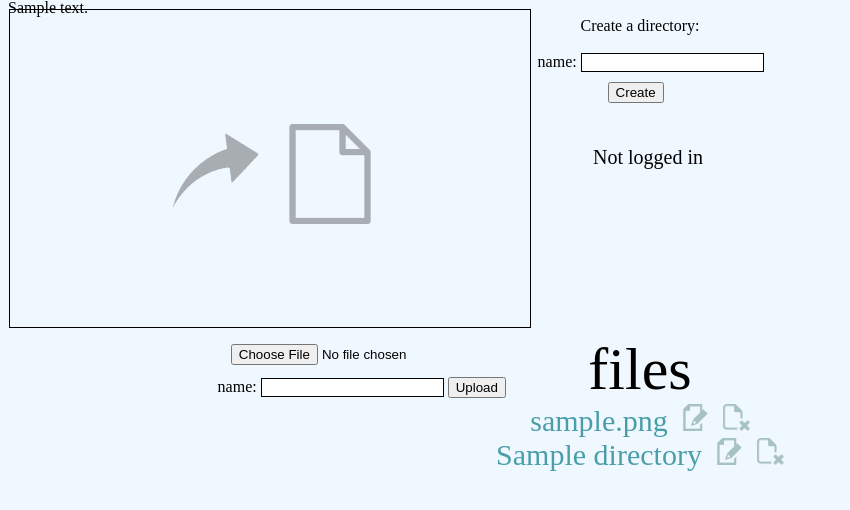
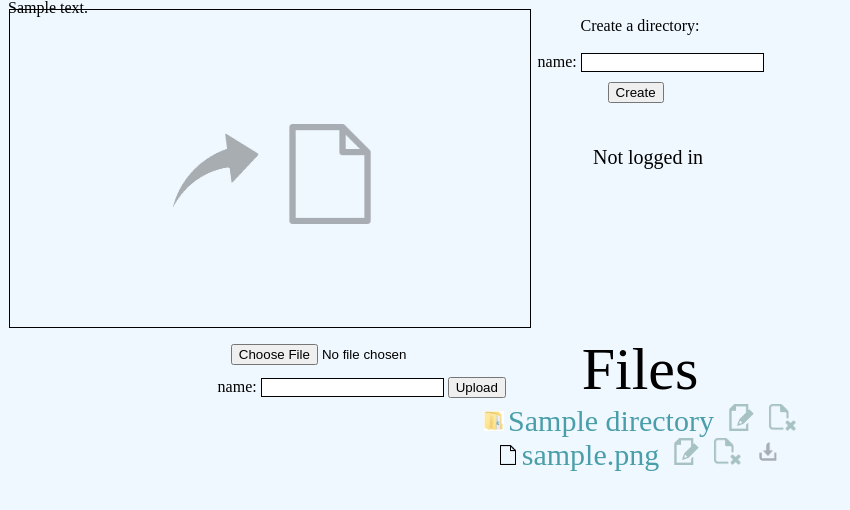
Before and after one commit to Pakopac/filer-final, a PHP site: template views/files.html.twig in a window 1280 px wide. Shown: the part 254-764 px from the top of the page, without its empty margins (0-850 px from the left). Run offline with PHP 8.4, Linux system fonts and the light colour scheme; the template is opened without the code that fills it: most values are stand-ins (such as "Sample title", 1, 10 or a date in 2020); a stand-in replaces the project's code that opens the database connection; some libraries are stand-ins or nearby versions.

Commit message:
Add download function

```diff
--- a/Controller/MainController.php
+++ b/Controller/MainController.php
@@ -81,9 +81,10 @@ class MainController extends BaseController
         }
 
         $FileManager = new FilesManager();
-        list($file,$directory) = $FileManager->listFiles();
+        list($directory,$file) = $FileManager->listFiles();
         $FileManager->rename();
         $FileManager->delete();
+        $FileManager->download();
         $data = ['user' => $_SESSION,
             'file' => $file,
             'directory' => $directory,
--- a/assets/style.css
+++ b/assets/style.css
@@ -186,6 +186,10 @@ input{
     text-align: center;
     font-size: 20px;
 }
+.iconFileList,.icon_dir{
+    width: 20px;
+    height: 20px;
+}
 .list{
     text-decoration: none;
     font-size: 30px;
--- a/views/files.html.twig
+++ b/views/files.html.twig
@@ -1,6 +1,6 @@
 {% extends 'layout.html.twig' %}
 
-{% block page_title %}{{ parent() }} - login{% endblock %}
+{% block page_title %}{{ parent() }} - Files{% endblock %}
 
 {% block content %}
         <p class="home">Upload Files</p>
@@ -21,18 +21,21 @@
         <button class="btnCreate">Create</button>
     </form>
 
-    <div class="files">files</div>
+    <div class="files">Files</div>
     <div class="listFiles">
+    {% for directoryName in directory %}
+        <img class="icon_dir" src="assets/img/icon_dir.jpg">
+        <a class="list" href="?action=files&path={{ path }}/{{ directoryName }}">{{directoryName}}</a>
+        <a href="?action=files&path={{ path }}&name={{ directoryName }}#pop-up"><img class="icon_edit" src="assets/img/icon_edit.png" alt="icon edit"></a>
+        <a href="?action=files&path={{ path }}&delete={{ directoryName }}"><img class="icon_delete" src="assets/img/icon_delete.png" alt="icon delete"></a><br>
+    {% endfor %}
     {% for fileName in file %}
-        <a class="list" href="?action=files&path={{ path }}/{{ fileName }}">{{fileName}}</a>
+        <img class="iconFileList" src="assets/img/icon_file.png">
+        <a class="list" href="{{ path }}/{{ fileName }}">{{fileName}}</a>
         <a href="?action=files&path={{ path }}&name={{ fileName }}#pop-up"><img class="icon_edit" src="assets/img/icon_edit.png" alt="icon edit"></a>
-        <a href="?action=files&path={{ path }}&delete={{ fileName }}"><img class="icon_delete" src="assets/img/icon_delete.png" alt="icon delete"></a><br>
+        <a href="?action=files&path={{ path }}&delete={{ fileName }}"><img class="icon_delete" src="assets/img/icon_delete.png" alt="icon delete"></a>
+        <a href="?action=files&path={{ path }}&download={{ fileName }}"><img class="icon_delete" src="assets/img/icon_download.png" alt="icon delete"></a><br>
     {% endfor %}
-        {% for directoryName in directory %}
-            <a class="list" href="?action=files&path={{ path }}/{{ directoryName }}">{{directoryName}}</a>
-            <a href="?action=files&path={{ path }}&name={{ directoryName }}#pop-up"><img class="icon_edit" src="assets/img/icon_edit.png" alt="icon edit"></a>
-            <a href="?action=files&path={{ path }}&delete={{ directoryName }}"><img class="icon_delete" src="assets/img/icon_delete.png" alt="icon delete"></a><br>
-        {% endfor %}
         <div id="pop-up">
             <div class="popUp">
                 <form class="formPopUp" method="POST">
--- a/views/home.html.twig
+++ b/views/home.html.twig
@@ -1,6 +1,6 @@
 {% extends 'layout.html.twig' %}
 
-{% block page_title %}{{ parent() }} - home{% endblock %}
+{% block page_title %}{{ parent() }} - Home{% endblock %}
 
 {% block content %}<br><br>
 <div class="home">
--- a/views/layout.html.twig
+++ b/views/layout.html.twig
@@ -13,7 +13,7 @@
   {% endif %}
     <a class="hom" href="?action=home">Home</a><br>
     {% if user %}
-      <a class="bum" href="?action=files&path=files/{{ user['pseudo'] }}">files</a><br>
+      <a class="bum" href="?action=files&path=files/{{ user['pseudo'] }}">Files</a><br>
         <a class="logi" href="?action=logout">Logout</a><br>
     {% else %}
       <a class="gum" href="?action=login">Login</a><br>
--- a/views/login.html.twig
+++ b/views/login.html.twig
@@ -1,6 +1,6 @@
 {% extends 'layout.html.twig' %}
 
-{% block page_title %}{{ parent() }} - login{% endblock %}
+{% block page_title %}{{ parent() }} - Login{% endblock %}
 
 {% block content %}
     <p class="gum">Login</p><br><br><br><br><br><br>
--- a/views/register.html.twig
+++ b/views/register.html.twig
@@ -1,6 +1,6 @@
 {% extends 'layout.html.twig' %}
 
-{% block page_title %}{{ parent() }} - register{% endblock %}
+{% block page_title %}{{ parent() }} - Register{% endblock %}
 
 {% block content %}
     <p class="reg">Register</p>
```
Also changed, not shown: Model/FilesManager.php (+19 -7 lines), assets/img/icon_dir.jpg (added), assets/img/icon_download.png (added).
